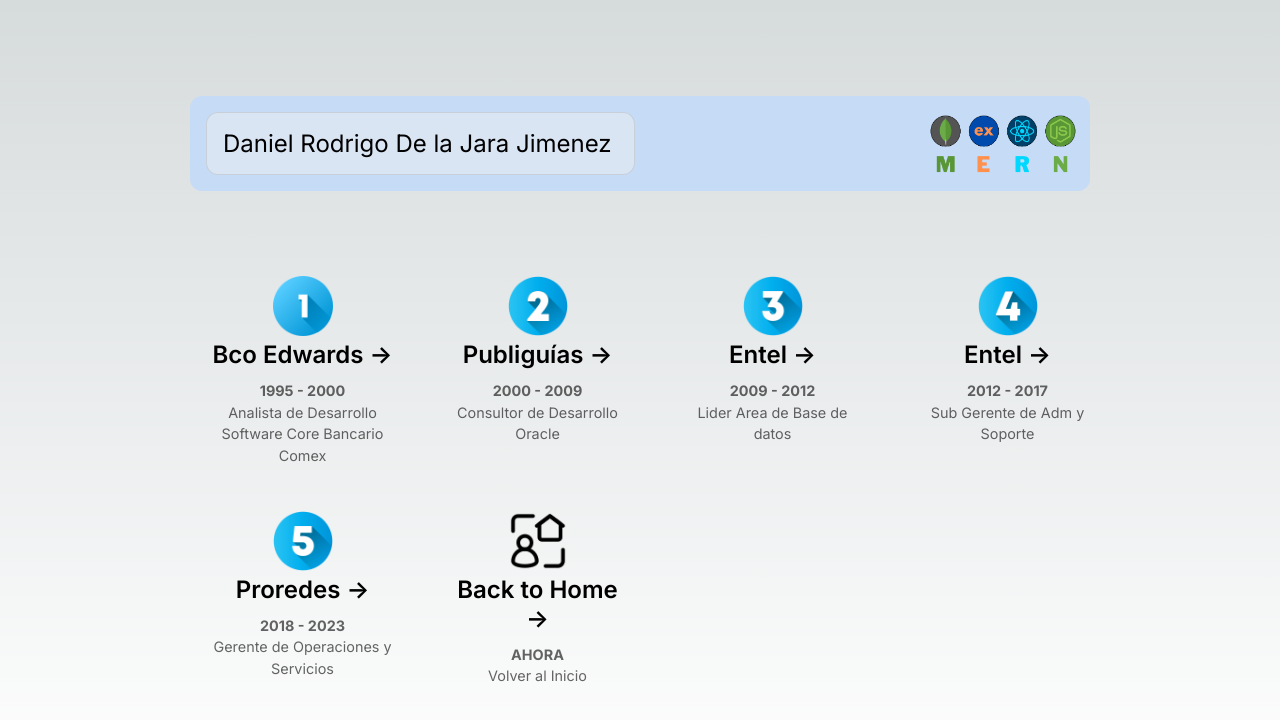
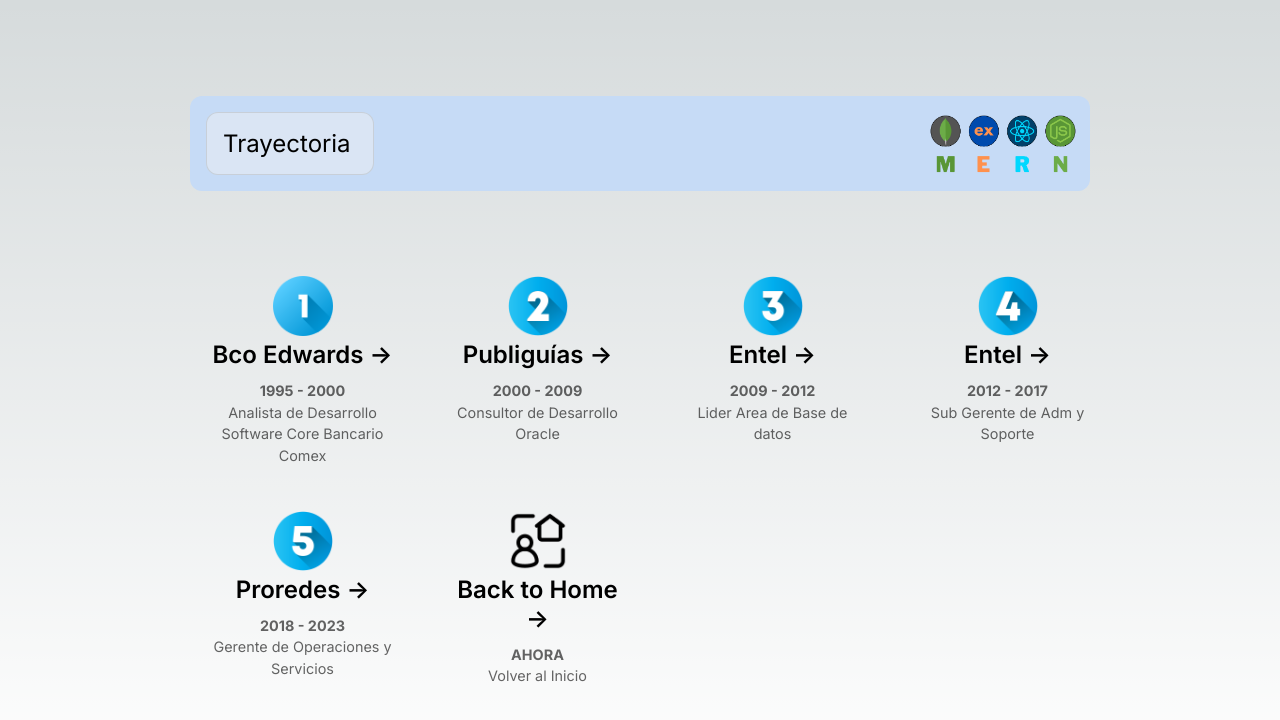
Before and after one commit to Ddelajara/portafolio, a Next.js app: page /trayectoria in a window 1280 px wide. Shown: the top 720 px of the page. Built offline with nearby package versions, Linux system fonts and the light colour scheme.

Commit message:
Cambios en los titulos del autor y trayectoria

```diff
--- a/src/app/page.js
+++ b/src/app/page.js
@@ -6,7 +6,7 @@ export default function Home() {
     <main className={styles.main}>
       <div className={styles.description}>
         <p>
-          Daniel Rodrigo De la Jara Jimenez&nbsp;
+          Daniel R. De la Jara Jimenez&nbsp;
         </p>
         <div>
           <a
--- a/src/app/trayectoria/page.jsx
+++ b/src/app/trayectoria/page.jsx
@@ -6,7 +6,7 @@ const Trayectoria = () => {
         <main className={styles.main}>
         <div className={styles.description}>
           <p>
-            Daniel Rodrigo De la Jara Jimenez&nbsp;
+            Trayectoria&nbsp;
           </p>
           <div>
             <a
```
